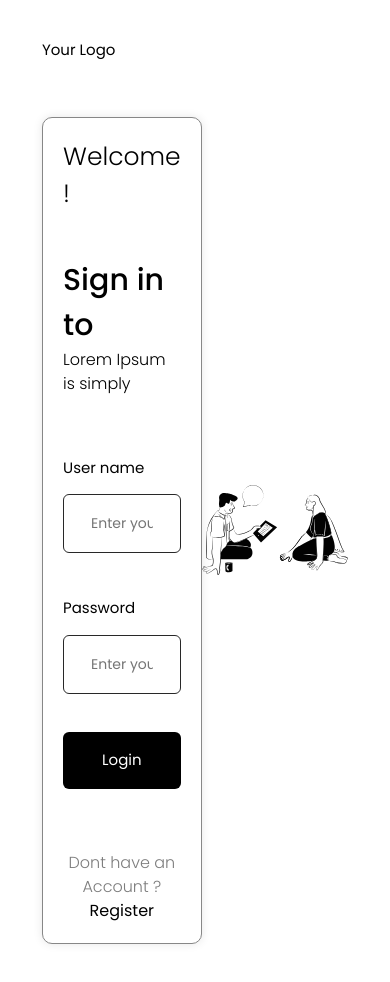
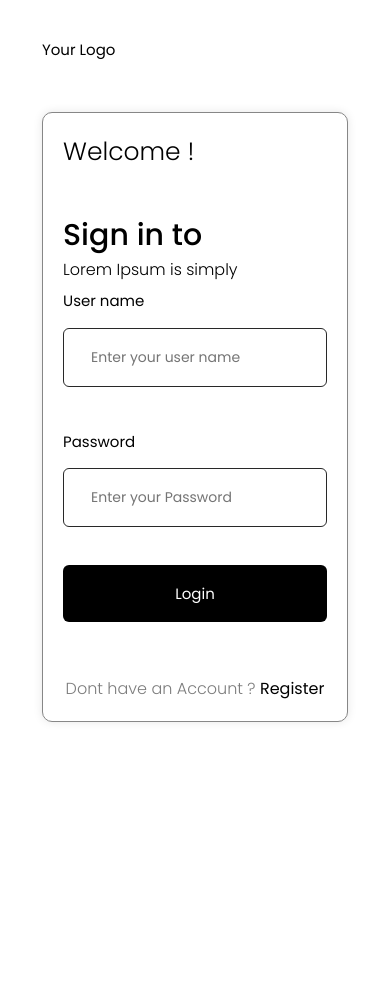
Before and after one commit to fullstack-overkill/crud-da-alegria, an Angular app in the folder cliente/: page /auth/login in a window 390 px wide. After the commit the page ends 844 px from the top, so only its background shows below. Built offline with nearby package versions, Linux system fonts and the light colour scheme.

Commit message:
feat(wp): responsividade na tela de login

```diff
--- a/cliente/src/app/pages/auth/login/login.component.sass
+++ b/cliente/src/app/pages/auth/login/login.component.sass
@@ -52,9 +52,8 @@
   flex: 1
   display: grid
   grid-template-rows: min-content 1fr
-  gap: 55px
-
-  padding: 39px 42px 39px 42px
+  gap: clamp(5px, 55px, 6vh)
+  padding: clamp(5px, 39px, 5vh) clamp(5px, 42px, 5vh)
 
   .row-1
     display: flex
@@ -63,12 +62,14 @@
     display: grid
     grid-template-rows: 1fr
     grid-template-columns: 1fr 1fr
+    gap: 55px
 
     .coll-1
       min-height: 0px
       display: flex
       align-content: center
       justify-content: center
+
       .card
         display: flex
         flex-direction: column
@@ -84,14 +85,14 @@
         .form-inputs
           display: flex
           flex-direction: column
-          gap: 44px
+          gap: clamp(5px, 44px, 6vh)
         .header
-          margin: 0px 0px 61px 0px
+          margin: 0px 0px clamp(5px, 61px, 1vh) 0px
 
           .welcome
             font-weight: 300
             font-size: 25px
-            margin: 0px 0px 45px 0px
+            margin: 0px 0px clamp(5px, 45px, 5vh) 0px
           .title
             font-weight: 500
             font-size: 31
@@ -104,7 +105,7 @@
         .submit-container
           margin: 38px 0px 0px 0px
         .message
-          margin-top: 62px
+          margin-top: clamp(5px, 62px, 6.5vh)
           text-align: center
           font-size: 16px
           font-weight: 300
@@ -120,3 +121,10 @@
       min-height: 0px
       img
         user-drag: none
+
+@media screen and (max-width: 880px), screen and (max-height: 740px)
+  .app-login
+    .row-2
+      grid-template-columns: 1fr
+      .coll-2
+        display: none
```
